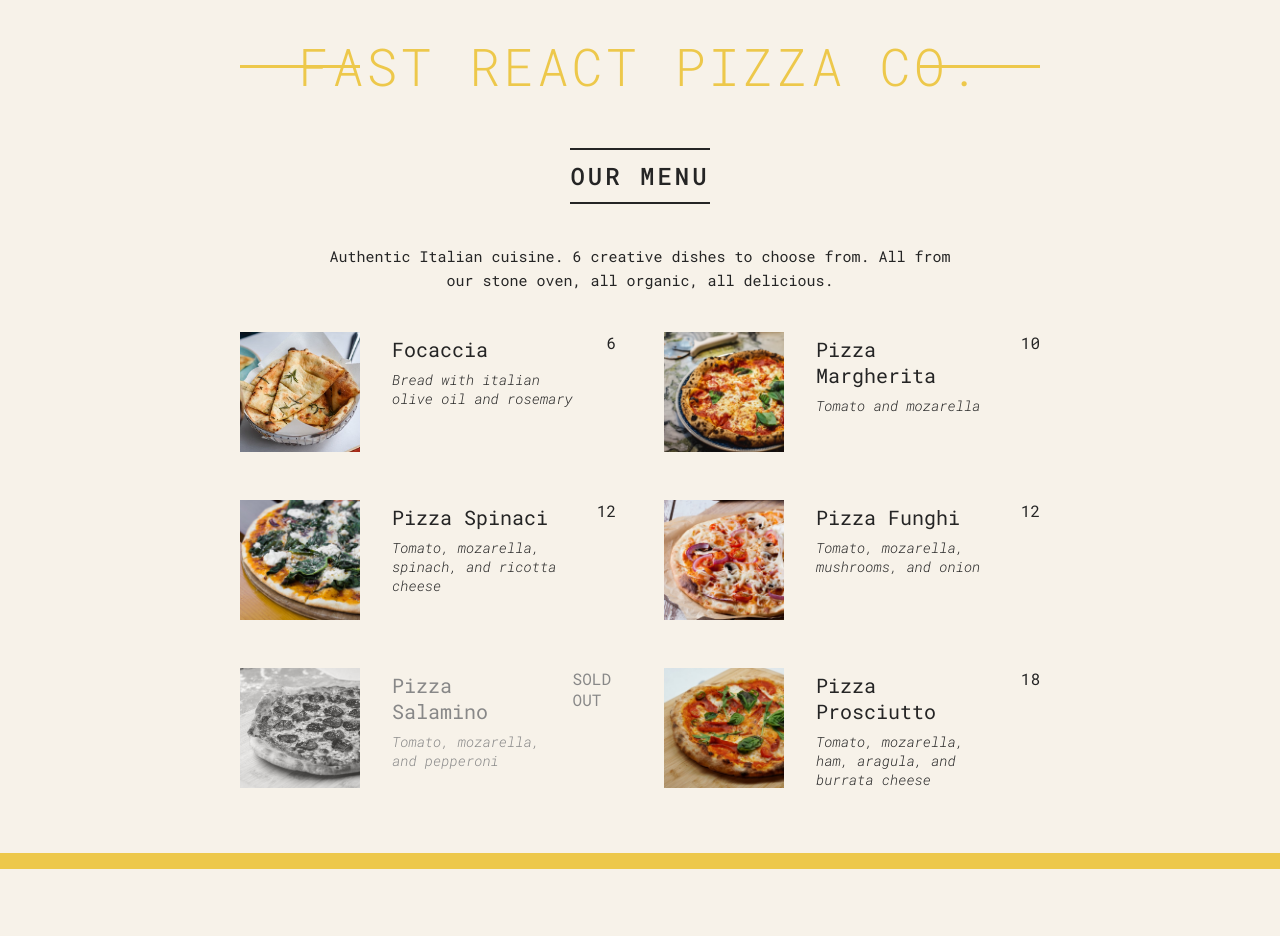
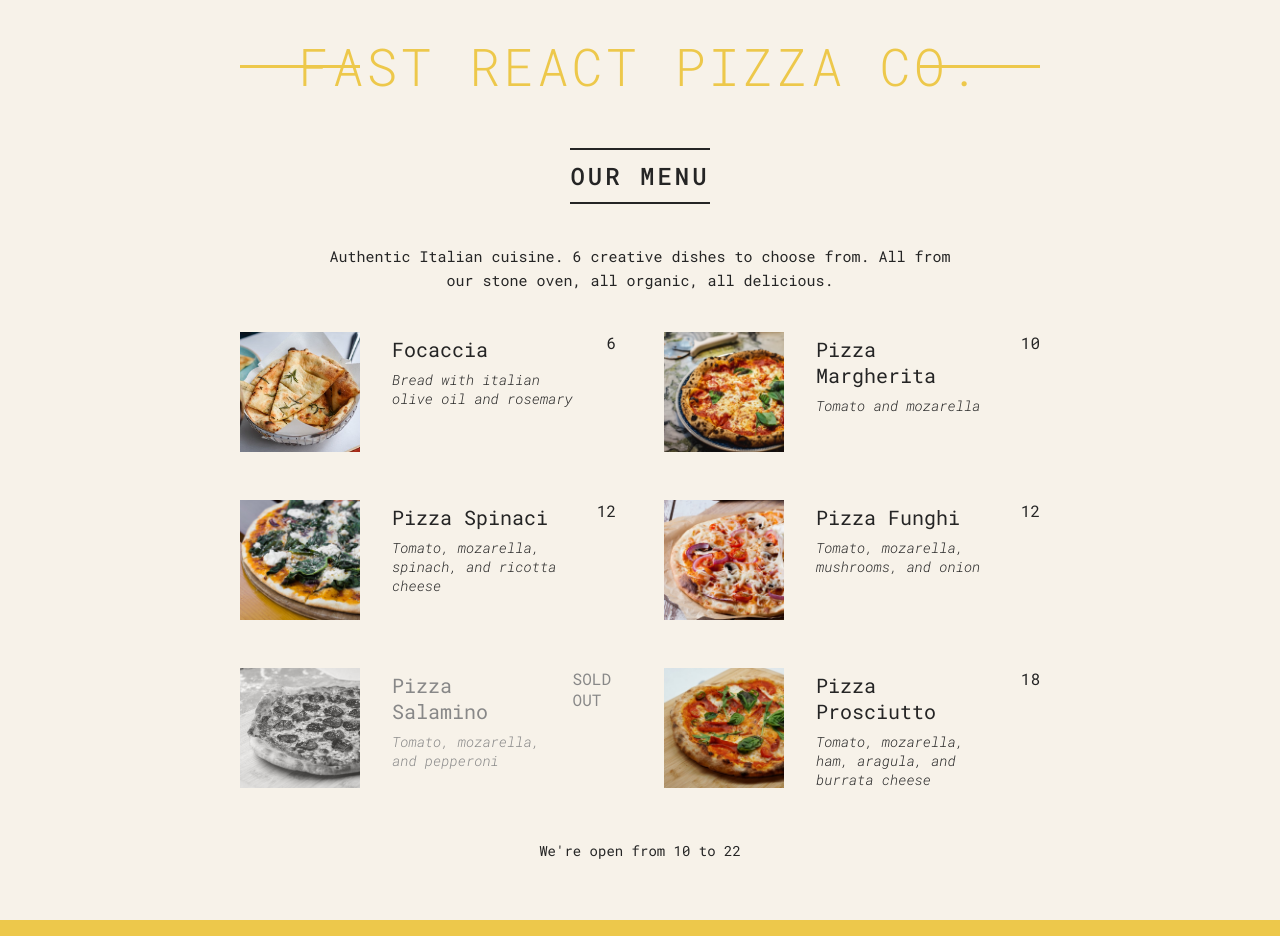
Before and after one commit to ainsleyains/all-react, a React (Create React App) app in the folder pizza-menu/: page / in a window 1280 px wide. Before the commit the page ends 869 px from the top, so only its background shows below. Built offline with nearby package versions, Linux system fonts and the light colour scheme.

Commit message:
add footer

```diff
--- a/pizza-menu/src/App.js
+++ b/pizza-menu/src/App.js
@@ -1,3 +1,4 @@
+import Footer from './components/Footer';
 import Header from './components/Header';
 import Menu from './components/Menu';
 import './index.css';
@@ -7,6 +8,7 @@ function App() {
         <div className='container'>
             <Header />
             <Menu />
+            <Footer />
         </div>
     );
 }
--- /dev/null
+++ b/pizza-menu/src/components/Footer.jsx
@@ -0,0 +1,22 @@
+import Order from './Order';
+
+export default function Footer() {
+    const hour = new Date().getHours();
+    const openHour = 10;
+    const closeHour = 22;
+    const isOpen = hour >= openHour && hour < closeHour;
+    return (
+        <footer className='footer'>
+            {isOpen ? (
+                <Order
+                    openHour={openHour}
+                    closeHour={closeHour}
+                />
+            ) : (
+                <p>
+                    We're open from {openHour} to {closeHour}
+                </p>
+            )}
+        </footer>
+    );
+}
--- /dev/null
+++ b/pizza-menu/src/components/Order.jsx
@@ -0,0 +1,3 @@
+export default function Order({ openHour, closeHour }) {
+    return <div className=''></div>;
+}
```
